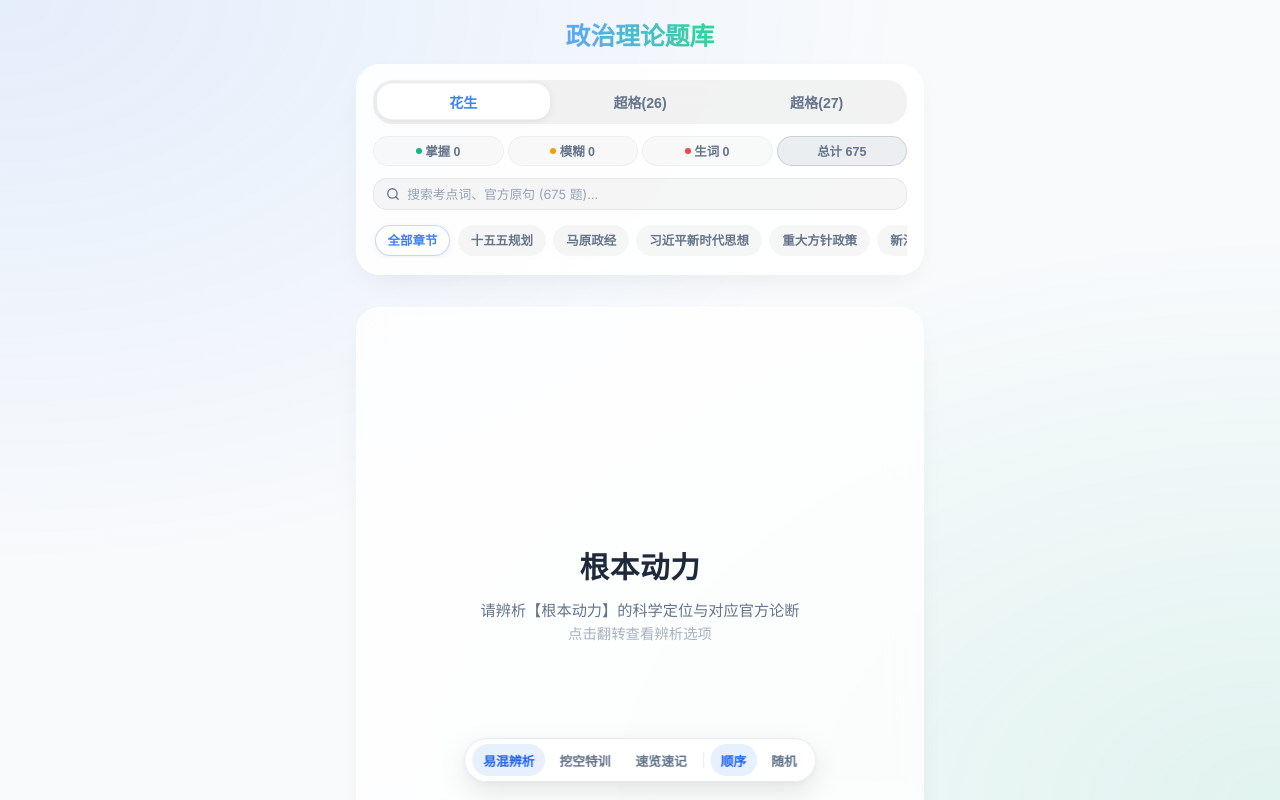
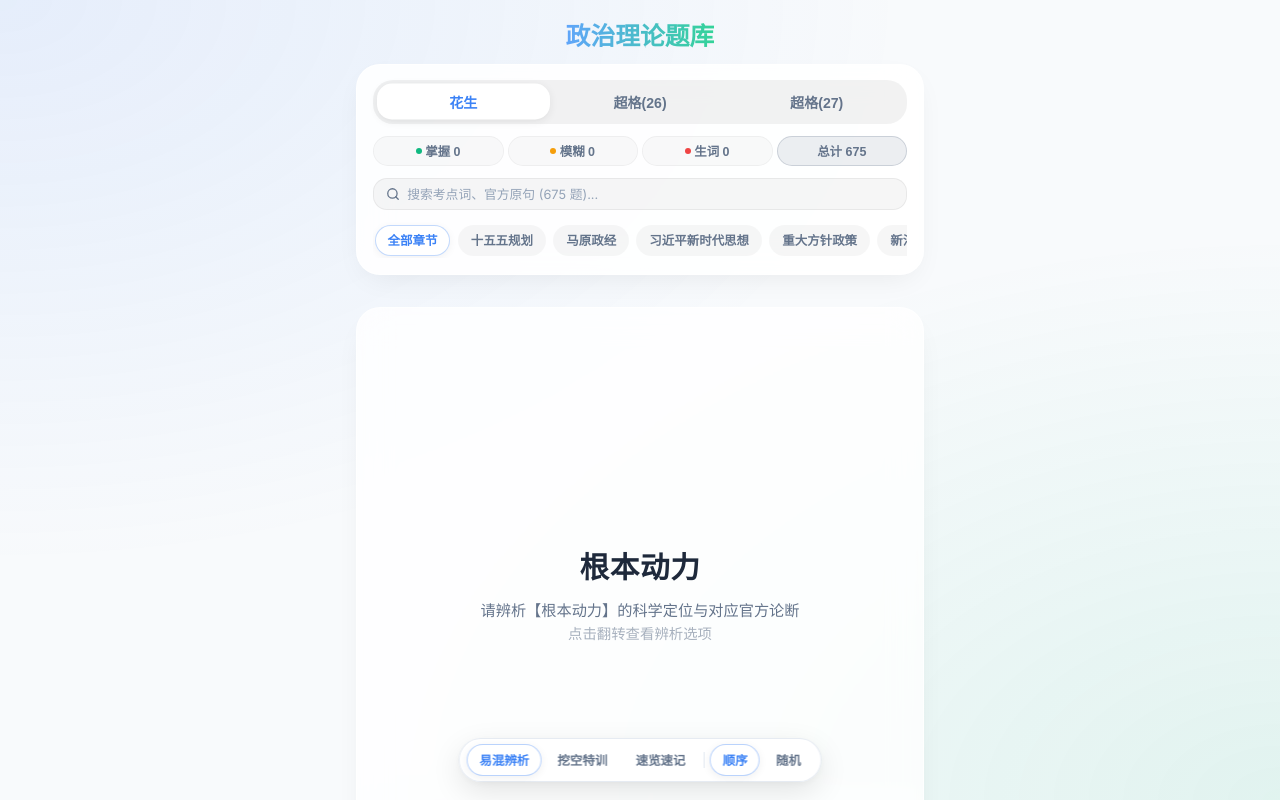
Before and after one commit to troses3/zhengzhi-fuxi, a React (Vite) app: page / in a window 1280 px wide. Shown: the top 800 px of the page. Built offline with nearby package versions, Linux system fonts and the light colour scheme.

Commit message:
style(ui): unify floating mode button active state with outlined pill style matching chapter chips

```diff
--- a/src/App.css
+++ b/src/App.css
@@ -533,16 +533,16 @@ body {
 }
 
 .mode-btn {
-  padding: 0.42rem 0.68rem;
+  padding: 0.38rem 0.72rem;
   margin: 0;
-  border: none;
+  border: 1px solid transparent;
   background: transparent;
   border-radius: 100px;
-  font-size: 0.8rem;
+  font-size: 0.78rem;
   font-weight: 600;
-  color: #64748b;
+  color: var(--text-secondary);
   cursor: pointer;
-  transition: all 0.18s ease;
+  transition: all 0.2s cubic-bezier(0.4, 0, 0.2, 1);
   white-space: nowrap;
   display: flex;
   align-items: center;
@@ -550,16 +550,15 @@ body {
 }
 
 .mode-btn:hover {
-  color: #1e293b;
-  background: rgba(0, 0, 0, 0.03);
+  background: rgba(0, 0, 0, 0.04);
 }
 
 .mode-btn.active {
-  background: rgba(59, 130, 246, 0.12);
-  color: #2563eb;
-  font-weight: 750;
-  box-shadow: none;
-  transform: none;
+  background: #ffffff;
+  border-color: rgba(59, 130, 246, 0.35);
+  color: var(--accent-color);
+  box-shadow: 0 2px 8px rgba(0, 0, 0, 0.06);
+  font-weight: 700;
 }
 
 .mode-divider {
```
Also changed, not shown: 4 other files (tests, documents, lock files or other folders).
